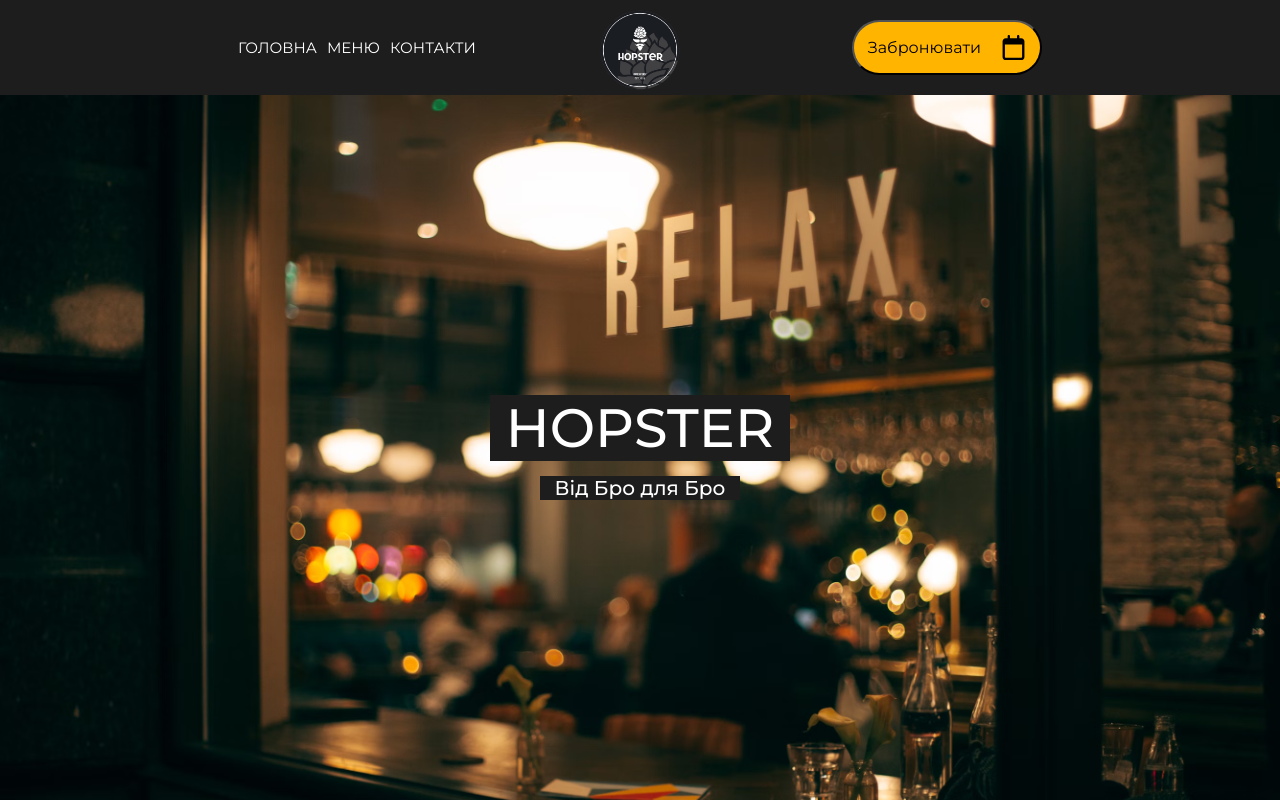
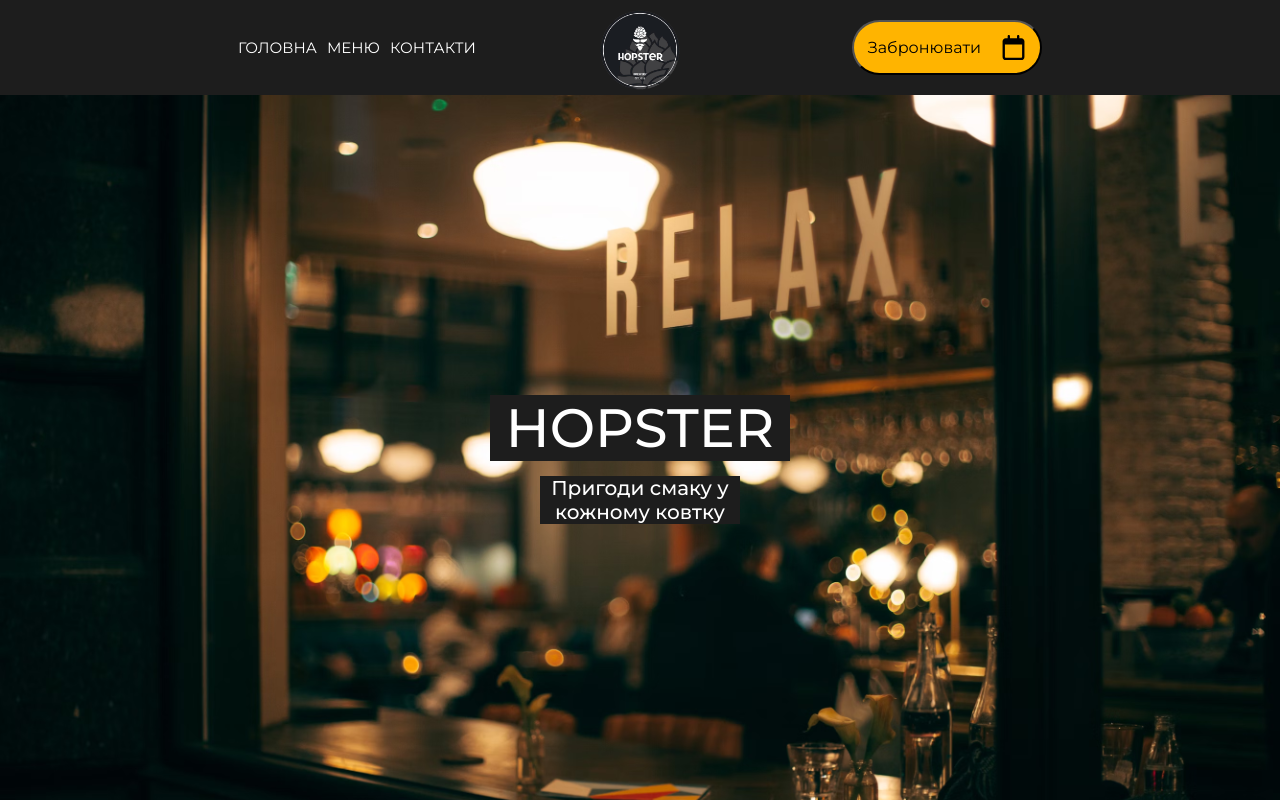
Before and after one commit to DimaPidko/Hopster-RestoPub, a React (Vite) app: page / in a window 1280 px wide. Shown: the top 800 px of the page. Built offline with nearby package versions, Linux system fonts and the light colour scheme.

Commit message:
bug fix, change slide img

```diff
--- a/src/components/ui/promo/Promo.jsx
+++ b/src/components/ui/promo/Promo.jsx
@@ -7,7 +7,7 @@
                 </div>
                 <div className="promo__wrapper__text-subtitle">
                     <h2 className="promo__wrapper__text-subtitle_text">
-                        Від Бро для Бро
+                        Пригоди смаку у кожному ковтку
                     </h2>
                 </div>
             </div>
```
